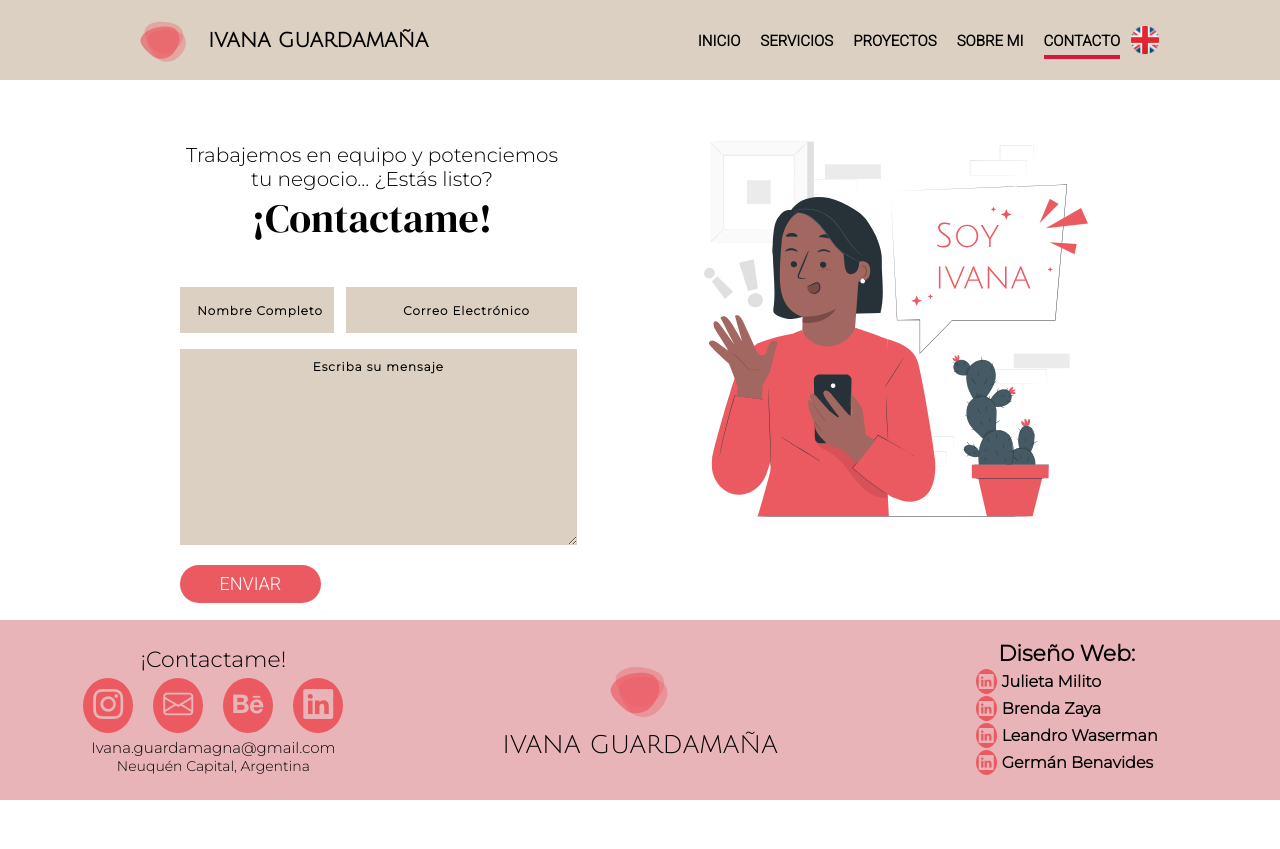
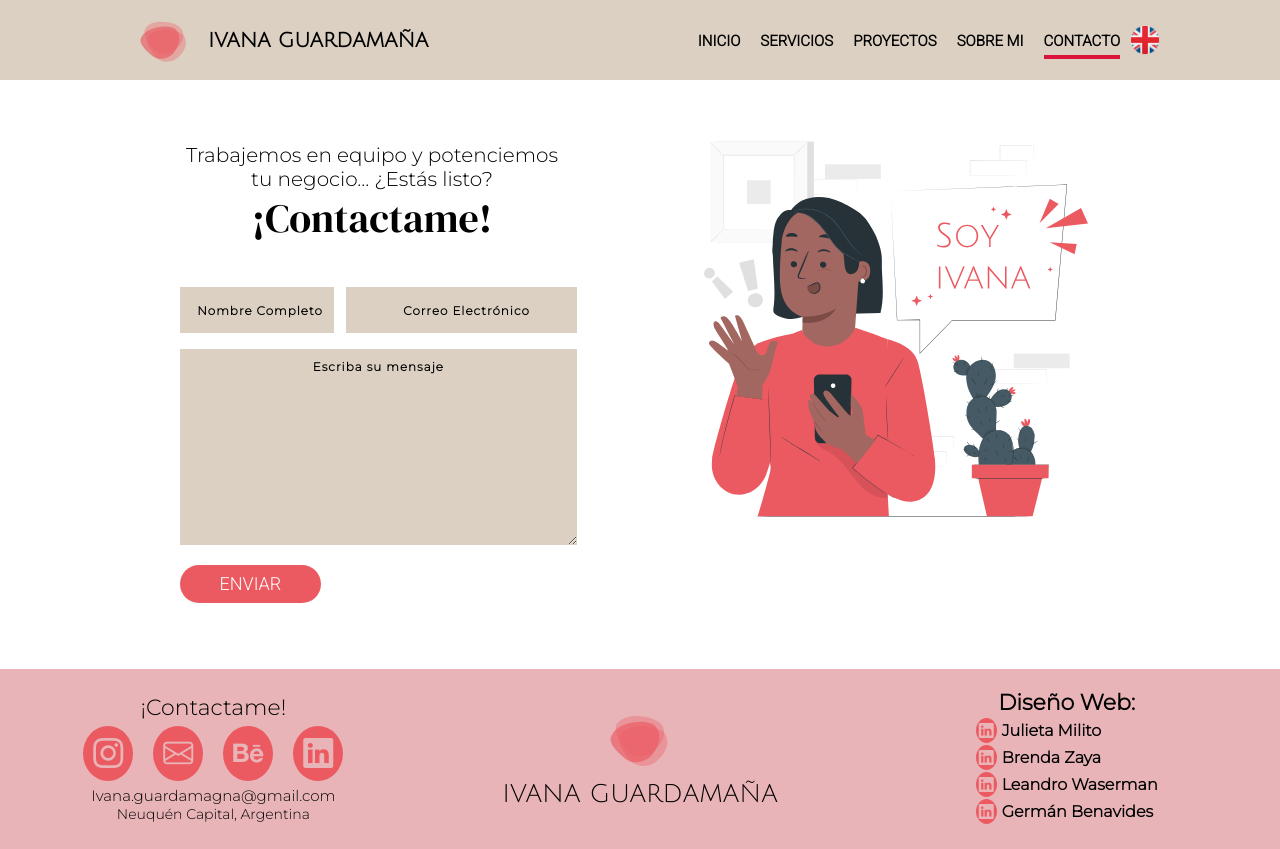
Before and after one commit to leandrowaserman/Portfolio_Ivana, a website: page Paginas/contact/contact.html in a window 1280 px wide. Before the commit the page ends 800 px from the top, so only its background shows below. Drawn offline with nearby package versions, Linux system fonts and the light colour scheme.

Commit message:
fixing 8

```diff
--- a/scss/_contact.scss
+++ b/scss/_contact.scss
@@ -193,9 +193,8 @@
     .contact {
       position: relative;
       width: 100%;
-      margin-top: 100px; }
-    .footer_form {
-      position: absolute;
-      bottom: 0;
+      margin-top: 100px;
+      height: 71.1vh;
     }
+
 }
```
Also changed, not shown: css/styles.css.
